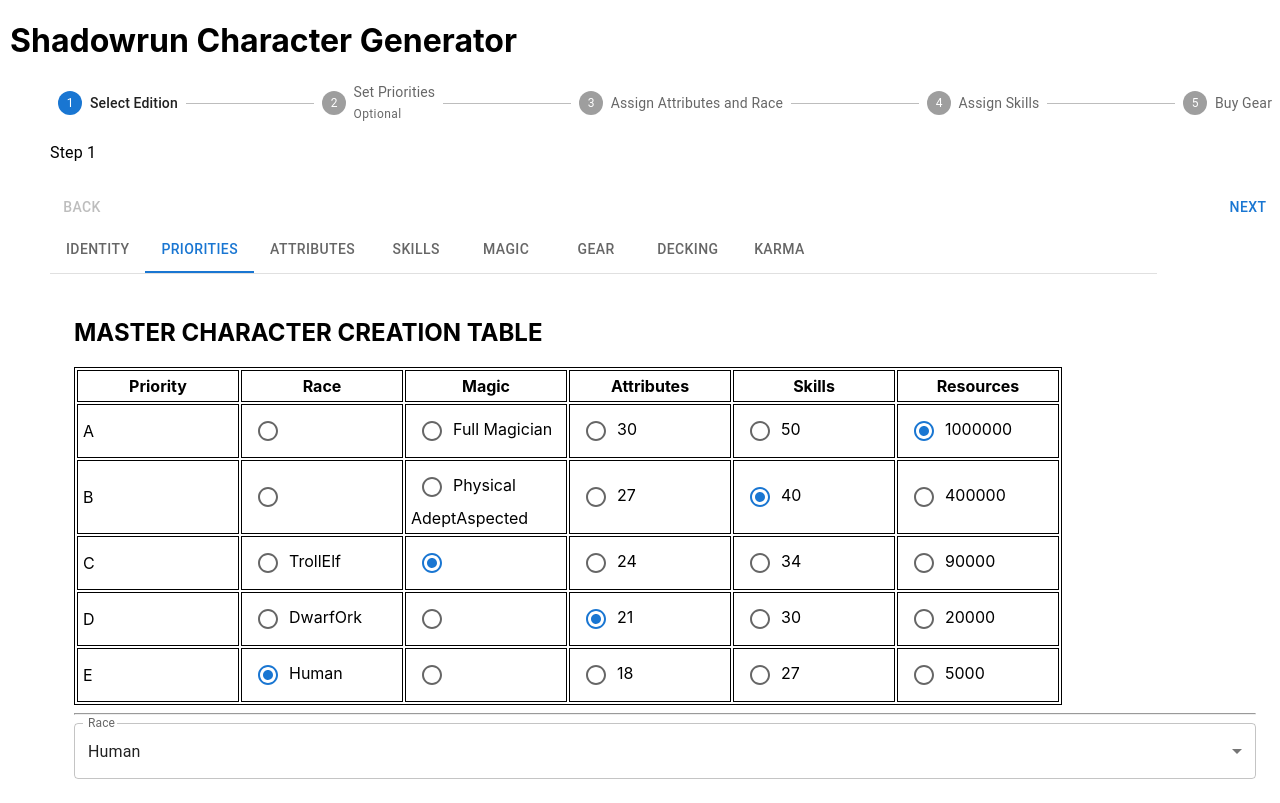
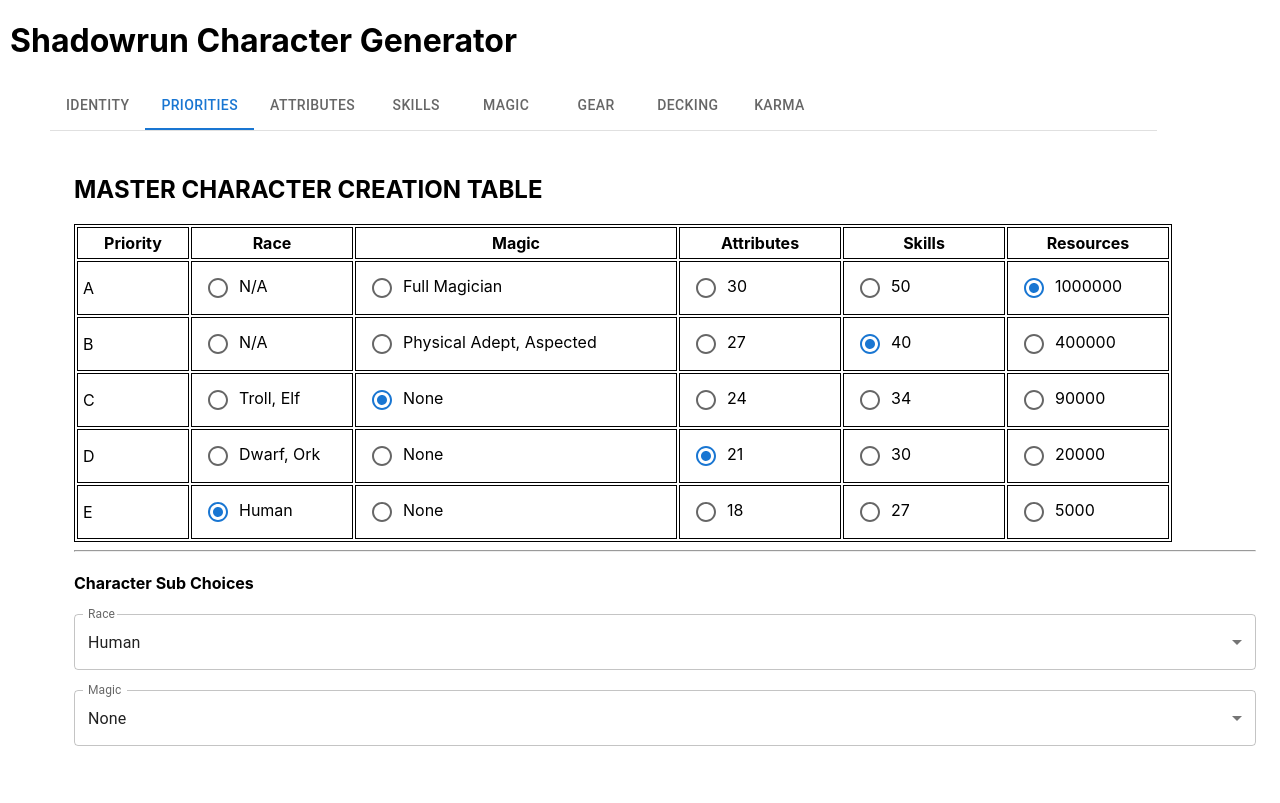
Before and after one commit to criticalfault/Shadowrun-Character-Generator, a React (Create React App) app: page / in a window 1280 px wide. Both pictures are taken after a click on the tab "PRIORITIES". Built offline with nearby package versions, Linux system fonts and the light colour scheme.

Commit message:
Cleaned up some stuff in the priority panel

```diff
--- a/src/components/Dashboard.js
+++ b/src/components/Dashboard.js
@@ -53,6 +53,7 @@
         street_name:'',
         availableRaces:['Human'],
         availableMagics:[],
+        magicChoice:false,
         race:'',
         cyberAttributeBonuses:{'Body':0,'Quickness':0,'Strength':0,'Charisma':0,'Willpower':0,'Intelligence':0},
         raceBonuses:{'Body':0,'Quickness':0,'Strength':0,'Charisma':0,'Willpower':0,'Intelligence':0},
@@ -131,6 +132,10 @@
         setCharacter({...Character,race:race})
     }
 
+    const handleChangeMagic = (magicChoice) =>{
+        setCharacter({...Character,magicChoice:magicChoice})
+    }
+
     const handleChangeRaceBonuses = (bonuses) =>{
         setCharacter({...Character,raceBonuses:bonuses})
     }
@@ -156,7 +161,6 @@
 
   return (
     <div className='dashboard'>
-        <Stepper />
         <Box sx={{ width: '100%' }}>
             <Box sx={{ borderBottom: 1, borderColor: 'divider', width:'90%' }}>
                 <Tabs value={value} onChange={handleChange} aria-label="basic tabs example" variant="scrollable">
@@ -193,8 +197,8 @@
                             ChangeMaxSkills={handleChangeMaxSkills}
                             ChangeMaxCash={handleChangeMaxCash}
                             ChangeMagicChoices={handleChangeMagicChoices}
-
                             ChangeRaceBonuses={handleChangeRaceBonuses}
+                            ChangeMagic={handleChangeMagic}
                             Edition={Edition}
                         />
             </CustomTabPanel>
@@ -210,7 +214,9 @@
             </CustomTabPanel>
             <CustomTabPanel value={value} index={4}>
                 <MagicPanel
-                    spells={Character.spells} onChangeSpells={(spells) => setCharacter({ ...Character, spells })} magicalTraditions={Character.availableMagics}
+                    spells={Character.spells}
+                    onChangeSpells={(spells) => setCharacter({ ...Character, spells })}
+                    magicalTraditions={Character.availableMagics}
                 />
             </CustomTabPanel>
 
--- a/src/components/PriorityPanel.js
+++ b/src/components/PriorityPanel.js
@@ -17,8 +17,8 @@
                 "Troll":{'Body':5,'Quickness':-1,'Strength':4,'Charisma':0,'Willpower':0,'Intelligence':-2,"Notes":"Thermographic Vision, +1 Reach for Armed/Unarmed Combat, Dermal Armor (+1 Body)"}
             },
             "race": {
-                    "A":[],
-                    "B":[],
+                    "A":['N/A'],
+                    "B":['N/A'],
                     "C":['Troll','Elf'],
                     "D":['Dwarf','Ork'],
                     "E":['Human'],
@@ -26,9 +26,9 @@
             "magic": {
                 "A":["Full Magician"],
                 "B":['Physical Adept',"Aspected"],
-                "C":[],
-                "D":[],
-                "E":[]
+                "C":['None'],
+                "D":['None'],
+                "E":['None']
             },
             "attributes":   {"A":30,     "B":27,    "C":24,   "D":21,   "E":18},
             "skills":       {"A":50,     "B":40,    "C":34,   "D":30,   "E":27},
@@ -60,8 +60,8 @@
                 "A":["Human Full Magician"],
                 "B":['Metahuman Full Magician','Human Physical Adept',"Human Shamanist","Human Sorcerer"],
                 "C":['Metahuman Physical Adept',"Metahuman Shamanist"," Metahuman Sorcerer"],
-                "D":[],
-                "E":[]
+                "D":['None'],
+                "E":['None']
             },
             "attributes":   { "A":30, "B":24, "C":20, "D":17, "E":15},
             "skills":       { "A":40, "B":30, "C":24, "D":20, "E":17},
@@ -75,12 +75,29 @@
         }
     }
     const [Race, setRace] = React.useState(['Human']);
+    const [Magic, setMagic] = React.useState(['None']);
     const [AvailableRaces, setAvailableRaces] = React.useState(['Human']);
+    const [AvailableMagics, setAvailableMagics] = React.useState(['None']);
     const [PriorityRace, setPriorityRace] = React.useState('E');
     const [PriorityAttributes, setPriorityAttributes] = React.useState('D');
     const [PriorityMagic, setPriorityMagic] = React.useState('C');
     const [PrioritySkills, setPrioritySkills] = React.useState('B');
     const [PriorityResources, setPriorityResources] = React.useState('A');
+
+    const CheckForDuplicates = () => {
+        let arr = [PriorityRace,PriorityAttributes,PriorityMagic,PrioritySkills,PriorityResources];
+        const duplicateElements = arr.filter((item, index) => arr.indexOf(item) !== index)
+        if(duplicateElements.length > 0) {
+            return (
+                <div>Duplicates On Priorities: {duplicateElements}</div>
+            )
+        }
+    }
+
+    const handleMagicChange = (magic) => {
+        setMagic(magic.target.value);
+        props.ChangeMagic(magic.target.value);
+    }
 
     const handleRaceChange = (race) => {
         setRace(race.target.value);
@@ -92,12 +109,15 @@
         const newPriorityRace = event.target.value;
         setPriorityRace(newPriorityRace);
         setAvailableRaces(prorityChart[props.Edition].race[newPriorityRace]);
+        setRace(prorityChart[props.Edition].race[newPriorityRace][0])
         props.ChangeRaceChoices(prorityChart[props.Edition].race[newPriorityRace]);
       };
 
       const handleChangePriorityMagic = (event) => {
         const newPriorityMagic = event.target.value;
         setPriorityMagic(newPriorityMagic);
+        setAvailableMagics(prorityChart[props.Edition].magic[newPriorityMagic]);
+        setMagic(prorityChart[props.Edition].magic[newPriorityMagic][0])
         props.ChangeMagicChoices(prorityChart[props.Edition].magic[newPriorityMagic]);
       };
 
@@ -125,9 +145,9 @@
             <table className="">
                 <thead>
                     <tr>
-                        <th>Priority</th>
+                        <th style={{width:'100px'}}>Priority</th>
                         <th>Race</th>
-                        <th>Magic</th>
+                        <th style={{width:"310px"}}>Magic</th>
                         <th>Attributes</th>
                         <th>Skills</th>
                         <th>Resources</th>
@@ -145,7 +165,7 @@
                                         value={letter}
                                         name="race-buttons"
                                         inputProps={{ 'aria-label': letter }}
-                                        />{prorityChart[props.Edition]['race'][letter]}</label>
+                                        />{prorityChart[props.Edition]['race'][letter].join(', ')}</label>
                                         </td>
                                     <td><label><Radio
                                         checked={PriorityMagic === letter}
@@ -153,7 +173,7 @@
                                         value={letter}
                                         name="magic-buttons"
                                         inputProps={{ 'aria-label': letter }}
-                                        />{prorityChart[props.Edition]['magic'][letter]}</label></td>
+                                        />{prorityChart[props.Edition]['magic'][letter].join(', ')}</label></td>
                                     <td><label><Radio
                                         checked={PriorityAttributes === letter}
                                         onChange={handleChangePriorityAttributes}
@@ -186,8 +206,10 @@
     return (
         <div>
             <h2>MASTER CHARACTER CREATION TABLE</h2>
-            { TableRender()}
+            <>{CheckForDuplicates()}</>
+            { TableRender() }
             <hr></hr>
+            <h4>Character Sub Choices</h4>
             <FormControl fullWidth>
                 <InputLabel id="race-select-label">Race</InputLabel>
                 <Select
@@ -203,6 +225,22 @@
                 }
                 </Select>
             </FormControl>
+            <br></br><br></br>
+            <FormControl fullWidth>
+                <InputLabel id="race-select-label">Magic</InputLabel>
+                <Select
+                    labelId="magic-select-label"
+                    id="magic-select"
+                    value={Magic}
+                    label="magic"
+                    onChange={handleMagicChange}
+                >{
+                    AvailableMagics.map((magic) => {
+                        return (<MenuItem key={magic} value={magic}>{magic}</MenuItem>)
+                    })
+                }
+                </Select>
+            </FormControl>
         </div>
   );
 }
```
